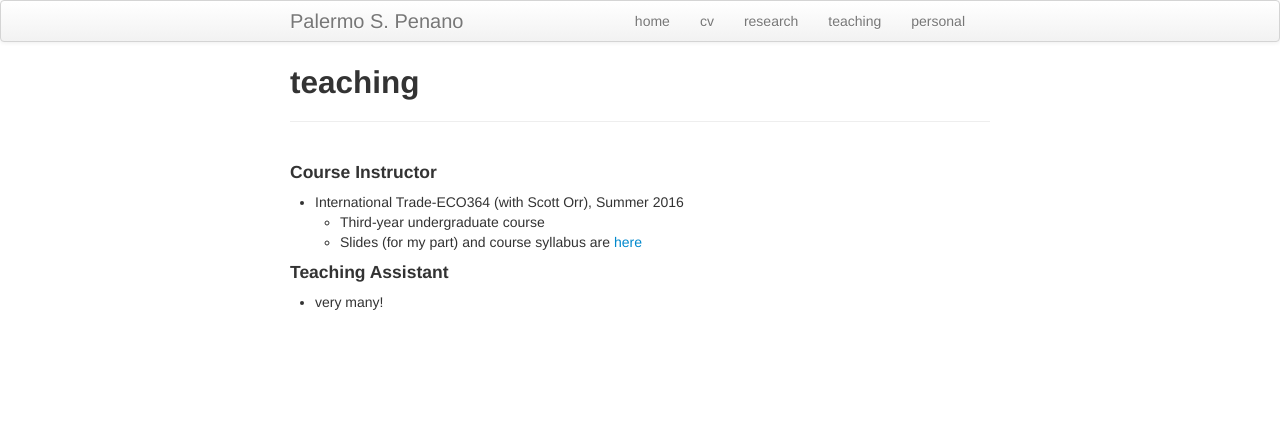
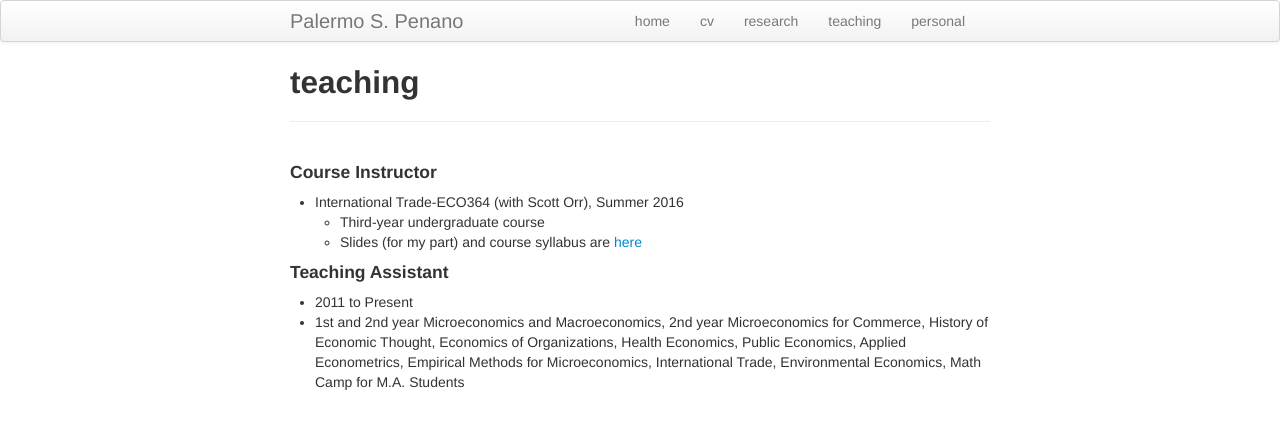
Before and after one commit to palpen/palermopenano, a Jekyll site: the page built from pages/teaching.md, in a window 1280 px wide. Shown: the top 429 px of the page. Built offline with Jekyll 4.4.1, drawn with Linux system fonts in a browser that asks for light colours.

Commit message:
teaching.md

```diff
--- a/pages/teaching.md
+++ b/pages/teaching.md
@@ -10,4 +10,5 @@ description: teaching page
     - Slides (for my part) and course syllabus are [here](https://github.com/palpen/palermo_trade_lectures_summer2016)
 
 #### Teaching Assistant
-* very many!
+* 2011 to Present
+* 1st and 2nd year Microeconomics and Macroeconomics, 2nd year Microeconomics for Commerce, History of Economic Thought, Economics of Organizations, Health Economics, Public Economics, Applied Econometrics, Empirical Methods for Microeconomics, International Trade, Environmental Economics, Math Camp for M.A. Students
```
